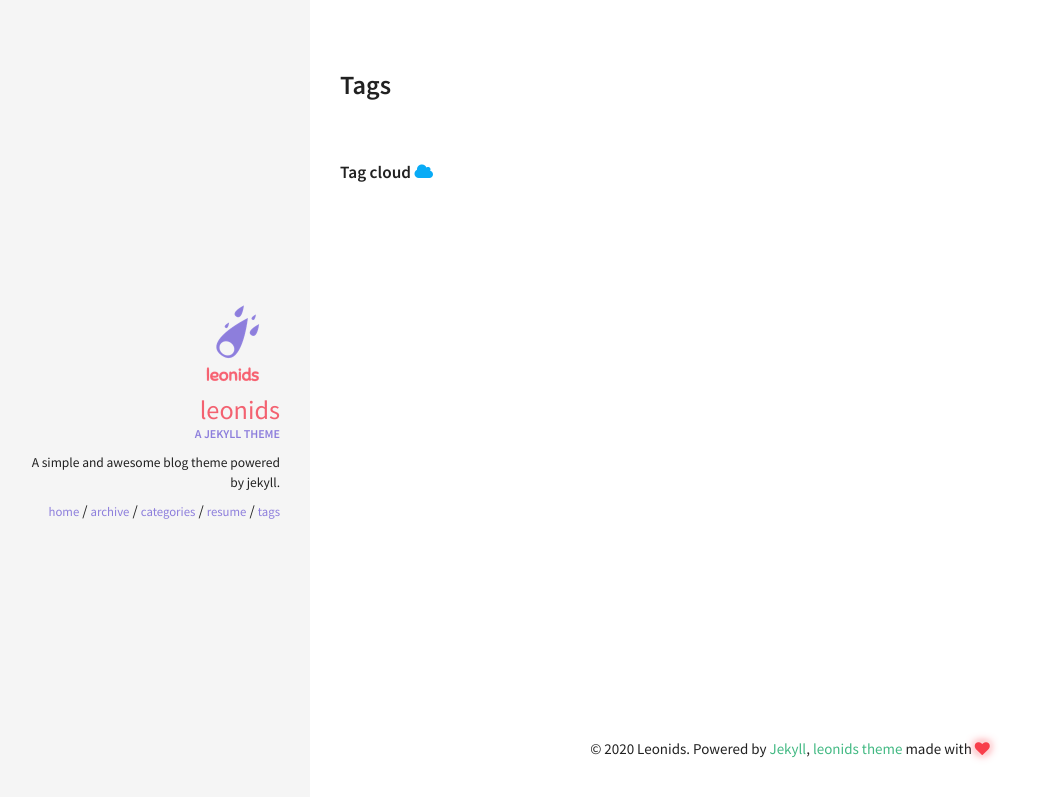
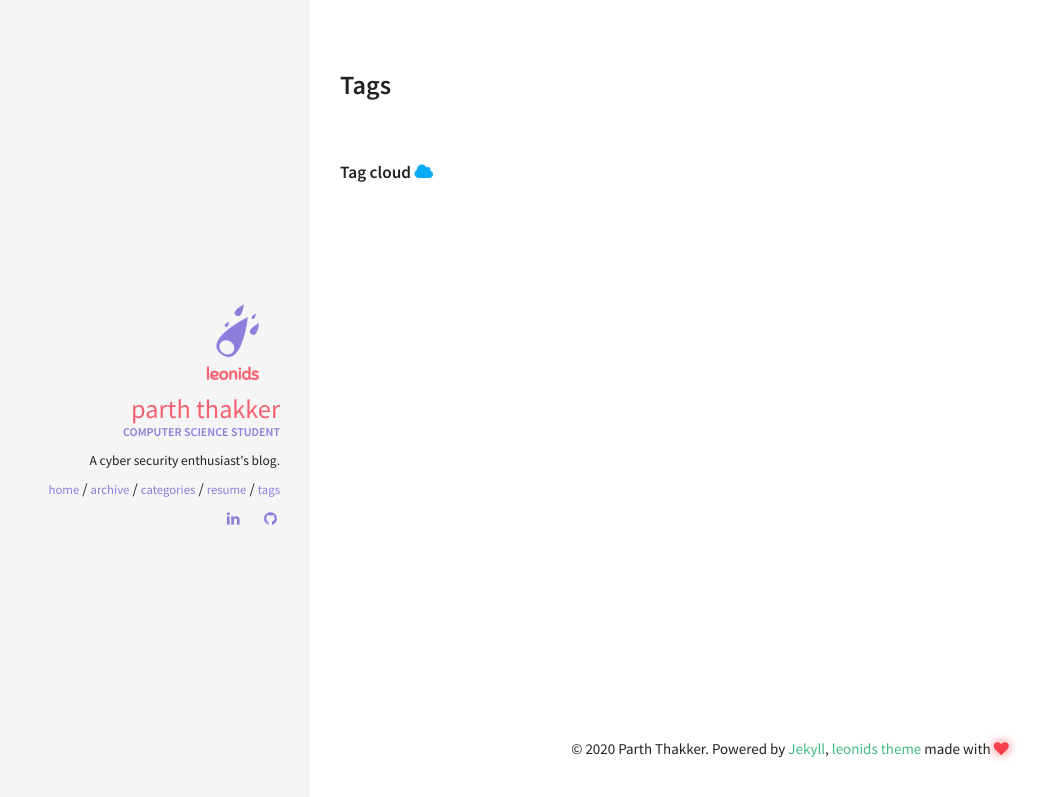
Before and after one commit to parthdt/parthdt.github.io, a Jekyll site: the page built from tags.html, in a window 1280 px wide. Shown: the top 797 px of the page, without its empty margins (10-1055 px from the left). Built offline with Jekyll 4.4.1, drawn with Linux system fonts in a browser that asks for light colours.

Commit message:
Changed Readme and config files

```diff
--- a/_config.yml
+++ b/_config.yml
@@ -3,10 +3,10 @@
 # Site wide configuration
 ####################################
 #
-title: Leonids
+title: Parth Thakker
 email:
-description: A simple and awesome blog theme powered by jekyll.
-url: # the base hostname & protocol for your site
+description: A personal website that's under construction.
+url: https://parthdt.github.io/
 keywords: ["blog", "jekyll"]
 
 #
@@ -14,7 +14,7 @@ keywords: ["blog", "jekyll"]
 # Jekyll configuration
 ####################################
 #
-timezone:          Europe/Paris
+timezone:          Asia/Kolkata
 markdown:          kramdown
 highlighter:       rouge
 excerpt_separator: <!--more-->
@@ -33,10 +33,10 @@ kramdown:
 ####################################
 #
 owner:
-  name: Leonids
+  name: Parth Thakker
   avatar: leonids-logo.png
-  job: "A jekyll theme"
-  bio: "A simple and awesome blog theme powered by jekyll."
+  job: "Computer Science Student"
+  bio: "A cyber security enthusiast's blog."
   email:
   disqus-shortname:
   twitter: #username
@@ -48,10 +48,10 @@ owner:
     ad-client:
     ad-slot:
   bing-verify:
-  github: #username
+  github: "parthdt"
   gitlab: #username
   stackoverflow: #123456/username   from a "http://stackoverflow.com/users/123456/username" link
-  linkedin: #username
+  linkedin: "parth-thakker-58ab54175/"
   skype: #username
   xing: #username
   instagram: #username
```
Also changed, not shown: README.md.
